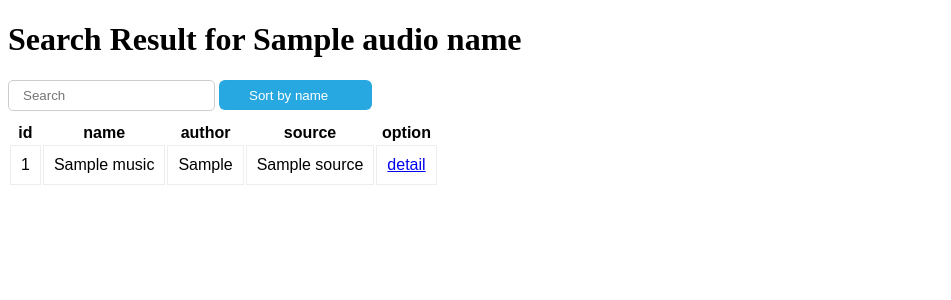
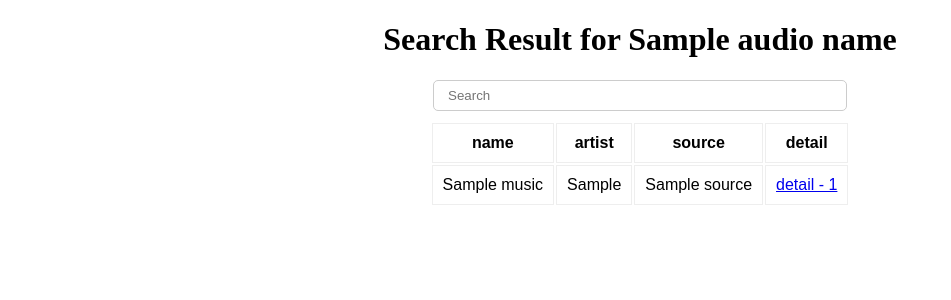
Before and after one commit to wfgydbu/mp3-searcher, a Flask app: template templates/search.html in a window 1280 px wide. Shown: the top 300 px of the page, without its empty margins (0-951 px from the left). Run offline with Flask 2, Linux system fonts and the light colour scheme; the template is opened without the code that fills it: most values are stand-ins (such as "Sample title", 1, 10 or a date in 2020).

```diff
--- a/apis/netease_music.py
+++ b/apis/netease_music.py
@@ -87,7 +87,7 @@ class NeteaseMusic(BaseTemplate):
 
     def get_search_list_by_keyword(self, keyword):
         url = 'https://music.163.com/weapi/cloudsearch/get/web?csrf_token='
-        formdata = NeteaseEncryptionScheme().encrypt('{"hlpretag":"<span class=\\"s-fc7\\">","hlposttag":"</span>","s":"%s","type":"1","offset":"0","total":"true","limit":"10","csrf_token":""}' % keyword)
+        formdata = NeteaseEncryptionScheme().encrypt('{"hlpretag":"<span class=\\"s-fc7\\">","hlposttag":"</span>","s":"%s","type":"1","offset":"0","total":"true","limit":"5","csrf_token":""}' % keyword)
 
         songCount = self.__get_json(url, formdata)['result'].get('songCount', '')
         if not songCount or int(songCount) == 0:
--- a/apis/qq_music.py
+++ b/apis/qq_music.py
@@ -23,7 +23,7 @@ class QQMusic(BaseTemplate):
             'cr': 1,
             'w': keyword,
             'p': 1,
-            'n': 10,
+            'n': 5,
             'format': 'jsonp',
             'jsonpCallback': cb_fn_name,
         }
--- a/app.py
+++ b/app.py
@@ -4,10 +4,14 @@ import configure as Conf
 from apis.netease_music import NeteaseMusic
 from apis.qq_music import QQMusic
 from flask import Flask, Response, request, render_template
+from datetime import timedelta
 
 logging.basicConfig(level=Conf.LOG_LEVEL, format=Conf.LOG_FORMAT)
 app = Flask(__name__)
 app.jinja_env.auto_reload = True
+app.config['TEMPLATES_AUTO_RELOAD'] = True
+app.config['SEND_FILE_MAX_AGE_DEFAULT'] = timedelta(seconds=1)
+app.send_file_max_age_default = timedelta(seconds=1)
 
 err = {
     '404': '404.html'
@@ -43,7 +47,8 @@ def api_searcher_raw():
             music_res = platform_to_class[platform]().func_search(keyword)
         else:
             for p in platform_to_class.values():
-                music_res += p().func_search(keyword)
+                r = p().func_search(keyword)
+                music_res += r if r else []
 
         if raw and raw is '1':
             return Response(json.dumps(music_res), mimetype='application/json')
--- a/configure.py
+++ b/configure.py
@@ -1,3 +1,6 @@
 # 日志
 LOG_LEVEL = "DEBUG"
 LOG_FORMAT = "%(asctime)s - %(filename)s:%(funcName)s:L%(lineno)d - [%(levelname)s] - %(message)s"
+
+# 环境
+APP_ENV = 'test'
--- a/static/css/search.css
+++ b/static/css/search.css
@@ -1,8 +1,18 @@
+body {
+    margin: auto;
+    text-align: center;
+}
+
 .list {
     font-family: sans-serif;
 }
 
-td {
+table {
+    margin: auto;
+}
+
+td,
+th {
     padding: 10px;
     border: solid 1px #eee;
 }
@@ -11,67 +21,11 @@ input {
     border: solid 1px #ccc;
     border-radius: 5px;
     padding: 7px 14px;
-    margin-bottom: 10px
+    margin-bottom: 10px;
+    width: 30%;
 }
 
 input:focus {
     outline: none;
     border-color: #aaa;
 }
-
-.sort {
-    padding: 8px 30px;
-    border-radius: 6px;
-    border: none;
-    display: inline-block;
-    color: #fff;
-    text-decoration: none;
-    background-color: #28a8e0;
-    height: 30px;
-}
-
-.sort:hover {
-    text-decoration: none;
-    background-color: #1b8aba;
-}
-
-.sort:focus {
-    outline: none;
-}
-
-.sort:after {
-    display: inline-block;
-    width: 0;
-    height: 0;
-    border-left: 5px solid transparent;
-    border-right: 5px solid transparent;
-    border-bottom: 5px solid transparent;
-    content: "";
-    position: relative;
-    top: -10px;
-    right: -5px;
-}
-
-.sort.asc:after {
-    width: 0;
-    height: 0;
-    border-left: 5px solid transparent;
-    border-right: 5px solid transparent;
-    border-top: 5px solid #fff;
-    content: "";
-    position: relative;
-    top: 4px;
-    right: -5px;
-}
-
-.sort.desc:after {
-    width: 0;
-    height: 0;
-    border-left: 5px solid transparent;
-    border-right: 5px solid transparent;
-    border-bottom: 5px solid #fff;
-    content: "";
-    position: relative;
-    top: -4px;
-    right: -5px;
-}
--- a/templates/base.html
+++ b/templates/base.html
@@ -1,7 +1,6 @@
 <!doctype html>
-<header>
+
+<body>
     {% block header %}{% endblock %}
-</header>
-
-
-{% block content %}{% endblock %}
+    {% block content %}{% endblock %}
+</body>
--- a/templates/search.html
+++ b/templates/search.html
@@ -1,35 +1,32 @@
 {% extends 'base.html' %}
 
 {% block header %}
-<h1>Search Result for {{ audio_name }}</h1>
-<link rel="stylesheet" href="{{ url_for('static', filename='css/search.css') }}">
+<div class='title'>
+    <h1>Search Result for {{ audio_name }}</h1>
+    <link rel="stylesheet" href="{{ url_for('static', filename='css/search.css') }}">
+</div>
 {% endblock %}
 
 {% block content %}
 {% if music_res_list %}
 
-<div id="users">
+<div id="songs">
     <input class="search" placeholder="Search" />
-    <button class="sort" data-sort="name">
-        Sort by name
-    </button>
     <table>
         <tbody class="list">
             <tr>
-                <th>id</th>
                 <th>name</th>
-                <th>author</th>
+                <th>artist</th>
                 <th>source</th>
-                <th>option</th>
+                <th>detail</th>
             </tr>
             {% for music in music_res_list %}
             </tr>
-            <td class="id">{{ music.id }}</td>
             <td class="name">{{ music.name }}</td>
             <td class="ar">{{ music.ar }}</td>
             <td class="source">{{ music.source }}</td>
             <td class="detail">
-                <a href="/api/detail?id={{ music.id }}&platform={{ music.source }}">detail</a>
+                <a href="/api/detail?id={{ music.id }}&platform={{ music.source }}">detail - {{ music.id }}</a>
             </td>
             </tr>
             {% endfor %}
@@ -40,10 +37,10 @@
 <script type="text/javascript" src="{{ url_for('static', filename='js/list.min.js') }}"></script>
 <script>
     var options = {
-        valueNames: ['name', 'born']
+        valueNames: ['name', 'ar', 'source']
     };
 
-    var userList = new List('users', options);
+    var userList = new List('songs', options);
 </script>
 
 {% endif %}
```
Also changed, not shown: 1 other file.
